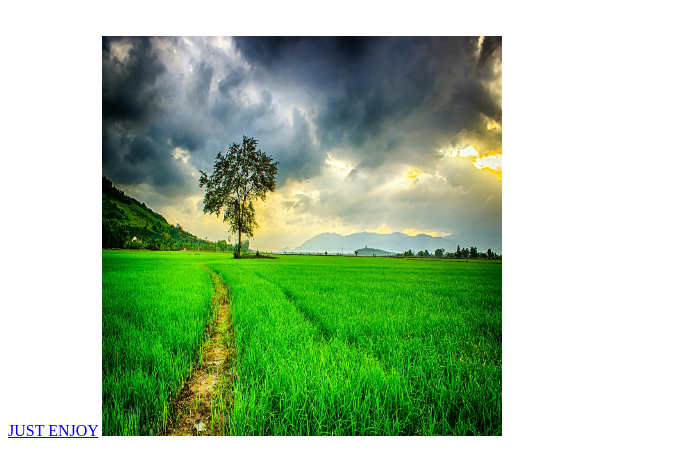
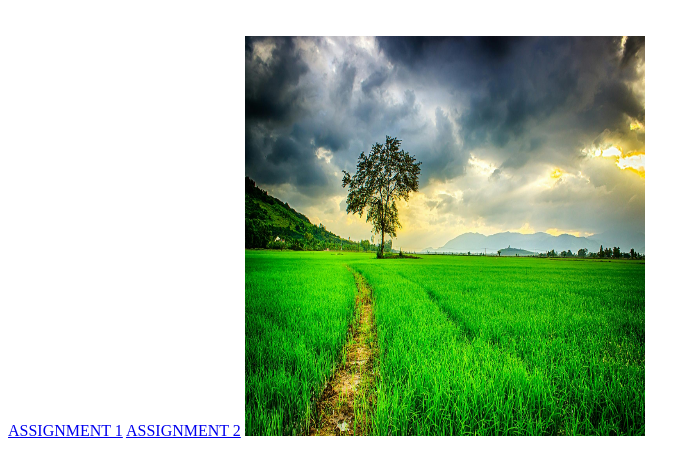
Before and after one commit to rharishcoder/rharishcoder.ghithub.io, a plain HTML site: page index.html in a window 1280 px wide. Shown: the part 48-522 px from the top of the page, without its empty margins (0-700 px from the left). Drawn offline with Linux system fonts and the light colour scheme.

Commit message:
Add files via upload

```diff
--- a/index.html
+++ b/index.html
@@ -5,7 +5,8 @@
     <body>
         <h1>welcome to the world</h1>
         <marquee>ZERO SCHOOLS DAY1</marquee>
-        <a href="hw11.html">JUST ENJOY</a>
+        <a href="hw11.html">ASSIGNMENT 1</a>
+        <a href="hw12.html">ASSIGNMENT 2</a>
         <img src="nat.jpg" width="400px" height="400px">
     </body>
 </html>
```
Also changed, not shown: hw12.html (added).
